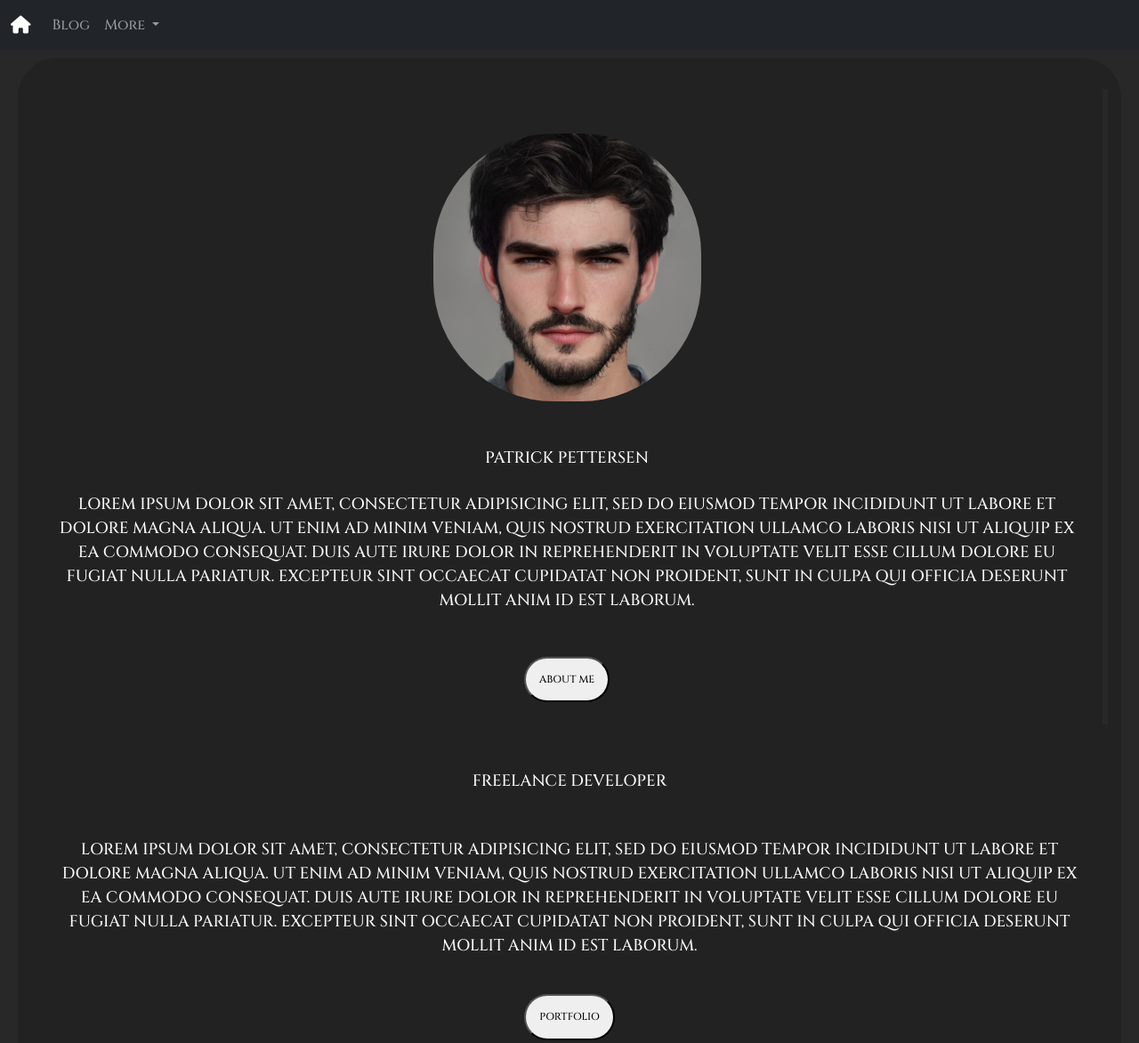
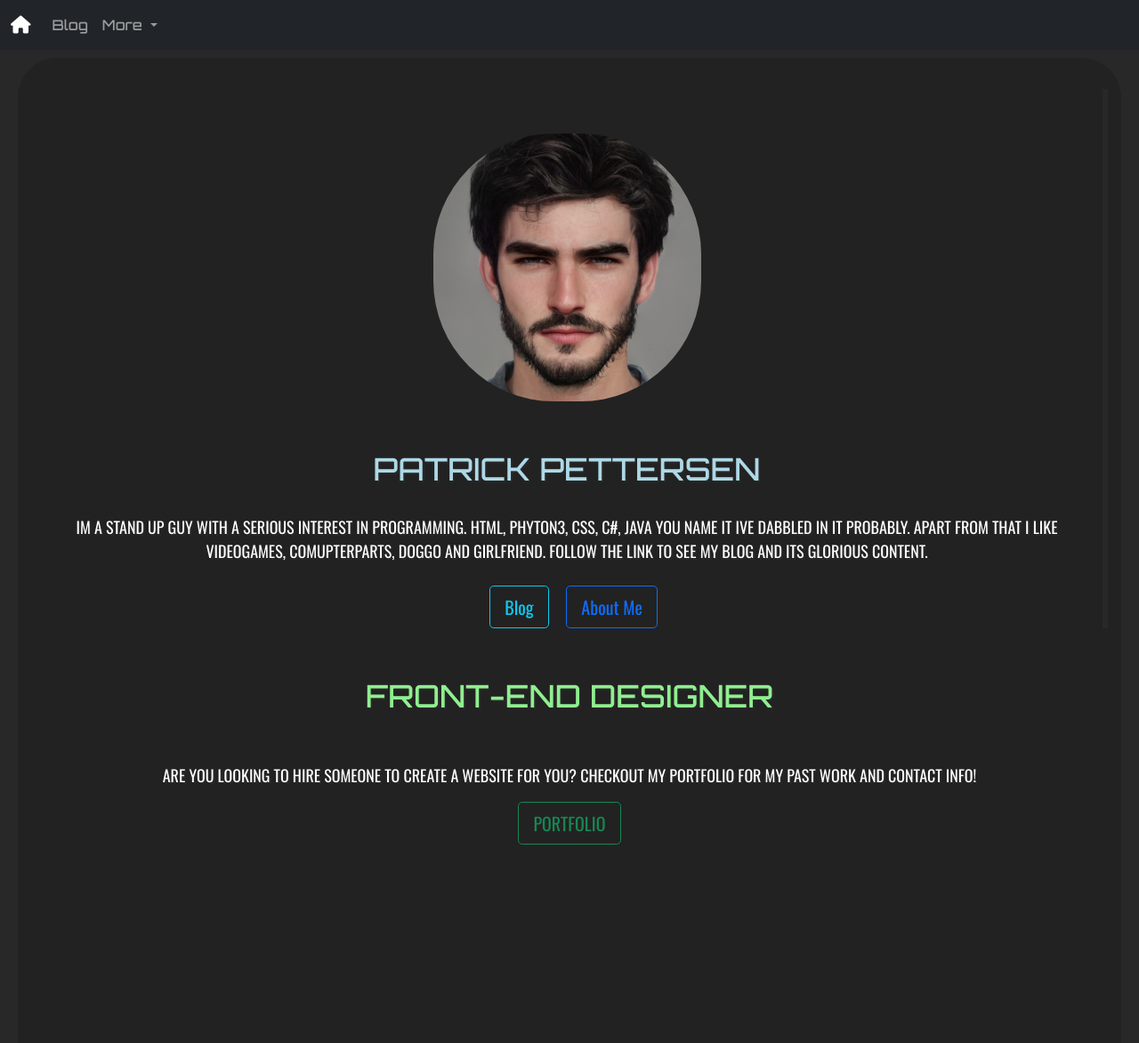
Before and after one commit to LordHalyana/laughing-waffle, a plain HTML site: page index.html in a window 1280 px wide. Shown: the top 1172 px of the page at 89% size. Drawn offline with nearby package versions, Linux system fonts and the light colour scheme.

Commit message:
textchanges

```diff
--- a/index.html
+++ b/index.html
@@ -1,25 +1,31 @@
 <!DOCTYPE html>
 <html lang="en">
+
 <head>
   <meta charset="utf-8">
   <meta name="viewport" content="width=device-width, initial-scale=1.0">
   <title>Patrick Pettersen</title>
   <link rel="stylesheet" type="text/css" href="styles/index.css">
-	<link href="https://cdn.jsdelivr.net/npm/bootstrap@5.0.2/dist/css/bootstrap.min.css" rel="stylesheet" integrity="sha384-EVSTQN3/azprG1Anm3QDgpJLIm9Nao0Yz1ztcQTwFspd3yD65VohhpuuCOmLASjC" crossorigin="anonymous">
+  <link href="https://cdn.jsdelivr.net/npm/bootstrap@5.0.2/dist/css/bootstrap.min.css" rel="stylesheet"
+    integrity="sha384-EVSTQN3/azprG1Anm3QDgpJLIm9Nao0Yz1ztcQTwFspd3yD65VohhpuuCOmLASjC" crossorigin="anonymous">
 
 
-	<script src="https://cdn.jsdelivr.net/npm/bootstrap@5.0.2/dist/js/bootstrap.bundle.min.js" integrity="sha384-MrcW6ZMFYlzcLA8Nl+NtUVF0sA7MsXsP1UyJoMp4YLEuNSfAP+JcXn/tWtIaxVXM" crossorigin="anonymous"></script>
+  <script src="https://cdn.jsdelivr.net/npm/bootstrap@5.0.2/dist/js/bootstrap.bundle.min.js"
+    integrity="sha384-MrcW6ZMFYlzcLA8Nl+NtUVF0sA7MsXsP1UyJoMp4YLEuNSfAP+JcXn/tWtIaxVXM"
+    crossorigin="anonymous"></script>
 
   <script src="https://kit.fontawesome.com/10ae12e893.js" crossorigin="anonymous"></script>
 
 
 </head>
+
 <body>
 
   <nav class="navbar navbar-expand-xl fixed-top navbar-dark bg-dark">
     <div class="container-fluid">
       <a class="navbar-brand fas fa-home" href="/index.html"></a>
-    <button class="navbar-toggler" type="button" data-bs-toggle="collapse" data-bs-target="#navbarSupportedContent" aria-controls="navbarSupportedContent" aria-expanded="false" aria-label="Toggle navigation">
+      <button class="navbar-toggler" type="button" data-bs-toggle="collapse" data-bs-target="#navbarSupportedContent"
+        aria-controls="navbarSupportedContent" aria-expanded="false" aria-label="Toggle navigation">
         <span class="navbar-toggler-icon"></span>
       </button>
       <div class="collapse navbar-collapse" id="navbarSupportedContent">
@@ -28,13 +34,15 @@
             <a class="nav-link" href="blog/blog.html">Blog</a>
           </li>
           <li class="nav-item dropdown">
-          <a class="nav-link dropdown-toggle" href="#" id="navbarDropdown" role="button" data-bs-toggle="dropdown" aria-expanded="false">
+            <a class="nav-link dropdown-toggle" href="#" id="navbarDropdown" role="button" data-bs-toggle="dropdown"
+              aria-expanded="false">
               More
             </a>
             <ul class="dropdown-menu" aria-labelledby="navbarDropdown">
               <li><a class="dropdown-item" href="#">About</a></li>
-            <li><a class="dropdown-item" href="#">Socials</a></li>
-            <li><hr class="dropdown-divider"></li>
+              <li>
+                <hr class="dropdown-divider">
+              </li>
               <li><a class="dropdown-item" href="#">Contact</a></li>
             </ul>
           </li>
@@ -50,26 +58,22 @@
         <div>
           <img src="img/about_photo.jpeg" alt="Profile photo">
           <p class="name"> Patrick Pettersen</p>
-        <p> Lorem ipsum dolor sit amet, consectetur adipisicing elit, sed do eiusmod
-        tempor incididunt ut labore et dolore magna aliqua. Ut enim ad minim veniam,
-        quis nostrud exercitation ullamco laboris nisi ut aliquip ex ea commodo
-        consequat. Duis aute irure dolor in reprehenderit in voluptate velit esse
-        cillum dolore eu fugiat nulla pariatur. Excepteur sint occaecat cupidatat non
-        proident, sunt in culpa qui officia deserunt mollit anim id est laborum.</p>
+          <p> Im a stand up guy with a serious interest in programming.
+            HTML, Phyton3, CSS, C#, Java you name it ive dabbled in it probably.
+            Apart from that I like videogames, comupterparts, doggo and girlfriend.
+            Follow the link to see my blog and its glorious content.
+          </p>
         </div>
-      <button type="leftbutton" class="buttons">About Me</button>
+        <button type="button" class="btn btn-outline-info btn-lg">Blog</button>
+        <button type="button" class="btn btn-outline-primary btn-lg">About Me</button>
       </div>
       <div class="rightrad">
         <div>
-        <p class="title"> FREELANCE DEVELOPER</p>
-        <p> Lorem ipsum dolor sit amet, consectetur adipisicing elit, sed do eiusmod
-        tempor incididunt ut labore et dolore magna aliqua. Ut enim ad minim veniam,
-        quis nostrud exercitation ullamco laboris nisi ut aliquip ex ea commodo
-        consequat. Duis aute irure dolor in reprehenderit in voluptate velit esse
-        cillum dolore eu fugiat nulla pariatur. Excepteur sint occaecat cupidatat non
-        proident, sunt in culpa qui officia deserunt mollit anim id est laborum.</p>
+          <p class="title"> Front-End Designer</p>
+          <p> Are You looking to hire someone to create a website for you? Checkout my portfolio for my past work and
+            contact info!</p>
         </div>
-      <button type="rightbutton" class="buttons">Portfolio</button>
+        <button type="button" class="btn btn-outline-success btn-lg">PORTFOLIO</button>
       </div>
     </div>
   </div>
@@ -105,4 +109,5 @@
 
 
 </body>
+
 </html>
--- a/styles/index.css
+++ b/styles/index.css
@@ -1,6 +1,7 @@
-@import url('https://fonts.googleapis.com/css2?family=Cinzel:wght@500&display=swap');
+@import url('https://fonts.googleapis.com/css2?family=Oswald&display=swap');
+@import url('https://fonts.googleapis.com/css2?family=Orbitron:wght@500&display=swap');
 html body {
-    font-family: 'Cinzel', serif;
+    font-family: 'Oswald', sans-serif;
     padding: 20px;
     text-align: center;
     background-color: #282828 !important;
@@ -23,6 +24,26 @@ html body {
     background-size: auto;
 }
 
+/* Name in header */
+.header .name{
+  font-family: 'Orbitron', sans-serif;
+  color: lightblue;
+  font-size: 35px;
+}
+
+/* Title in header */
+.header .title{
+  font-family: 'Orbitron', sans-serif;
+  color: lightgreen;
+  font-size: 35px;
+}
+
+/* only change font family here and look into bootstap for the rest of the css for navbar */
+.navbar {
+  font-family: 'Orbitron', sans-serif;
+}
+
+
 .leftrad{
     border-right: #282828 solid 6px;
     width: 65%;
@@ -43,6 +64,10 @@ html body {
     margin: 25px;
 }
 
+.leftrad .btn{
+  margin-left: 15px;
+}
+
 .rightrad{
     width: 35%;
     float: right;
@@ -55,14 +80,6 @@ html body {
     margin-right: 25px;
     text-transform: uppercase;
     font-size: 21px;
-}
-
-.buttons{
-    border-radius: 45px;
-    padding: 15px;
-    font-size: 0.55em;
-    text-transform: uppercase;
-    margin: 25px;
 }
 
 .date{
```
Lines whose indentation alone changed are shown as unchanged.
